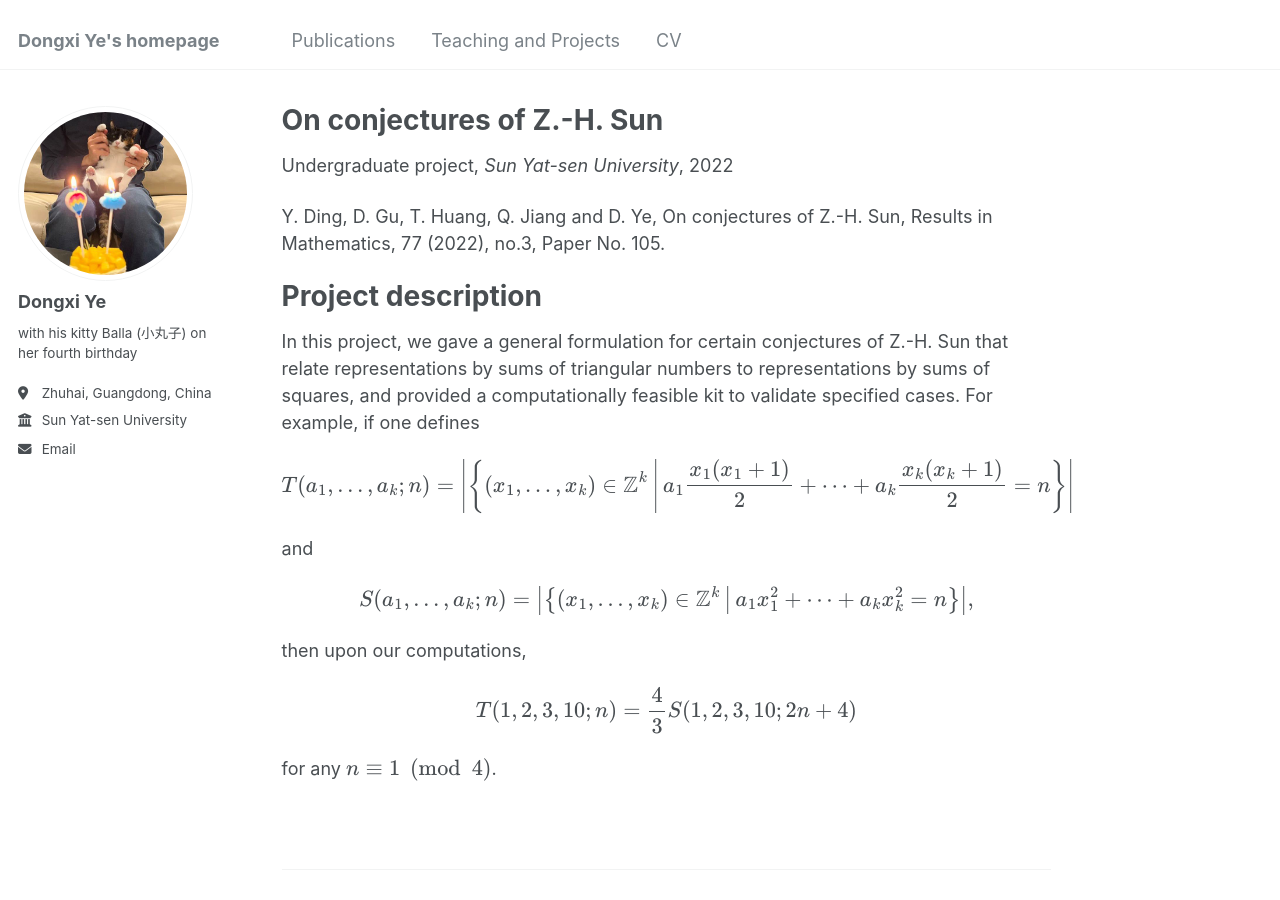
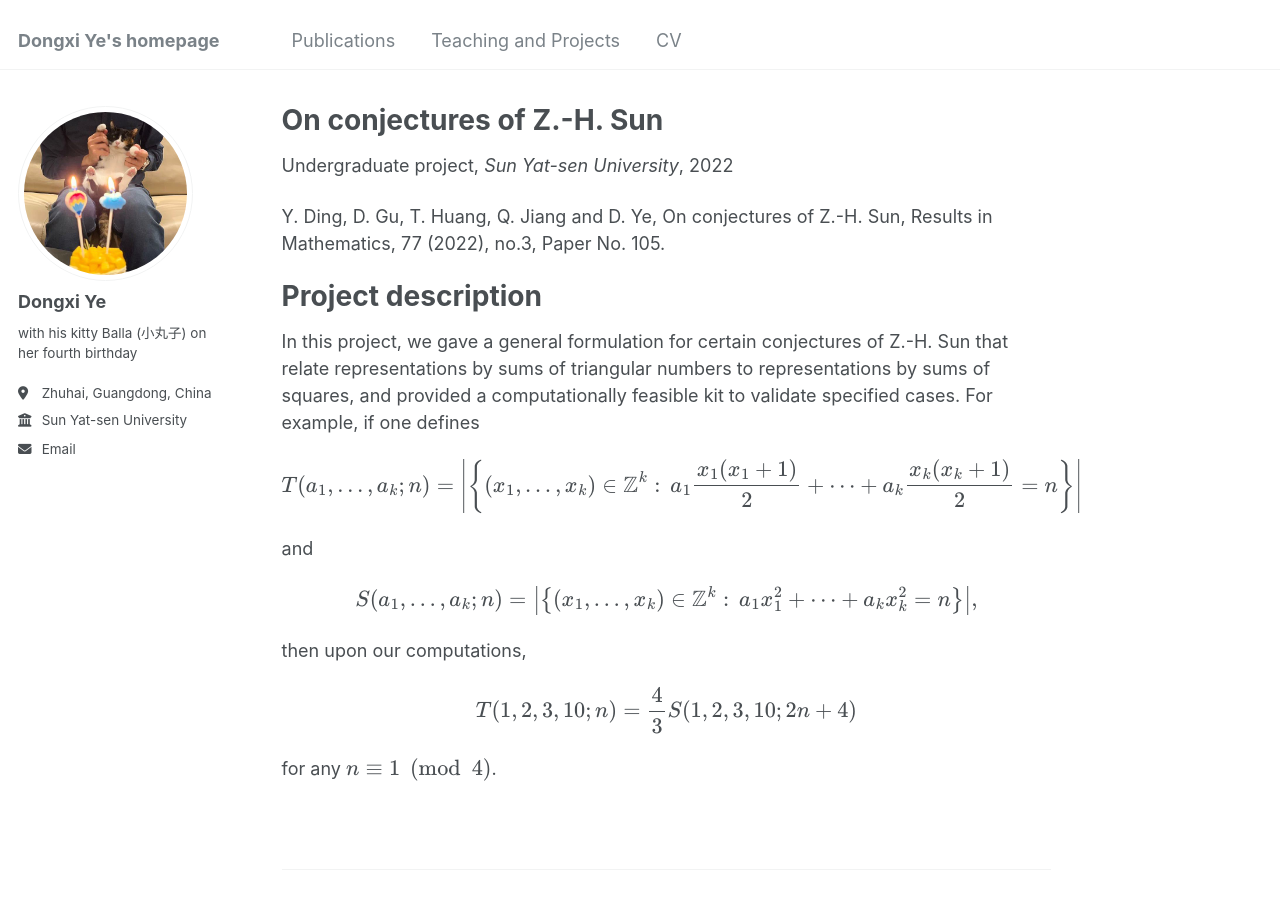
Before and after one commit to Dongxi-Ye/homepage, a Jekyll site: the page built from _teaching/Project 2022.md, in a window 1280 px wide and 900 px high. Built offline with Jekyll 4.4.1, drawn with Linux system fonts in a browser that asks for light colours.

Commit message:
Update Project 2022.md

```diff
--- a/_teaching/Project 2022.md
+++ b/_teaching/Project 2022.md
@@ -14,11 +14,11 @@ Project description
 In this project, we gave a general formulation for certain conjectures of Z.-H. Sun that relate representations by sums of triangular numbers to representations
 by sums of squares, and provided a computationally feasible kit to validate specified cases. For example, if one defines
 
-$$T(a_{1},\ldots,a_{k};n)=\left|\left\{(x_{1},\ldots,x_{k})\in\mathbb{Z}^{k}\left|\,a_{1}\frac{x_{1}(x_1+1)}{2}+\cdots+a_{k}\frac{x_{k}(x_k+1)}{2}=n\right.\right\}\right|$$
+$$T(a_{1},\ldots,a_{k};n)=\left|\left\{(x_{1},\ldots,x_{k})\in\mathbb{Z}^{k}:\,a_{1}\frac{x_{1}(x_1+1)}{2}+\cdots+a_{k}\frac{x_{k}(x_k+1)}{2}=n \right\}\right|$$
 
 and
 
-$$S(a_{1},\ldots,a_{k};n)=\left|\left\{(x_{1},\ldots,x_{k})\in\mathbb{Z}^{k}\left|\,a_{1}x_{1}^{2}+\cdots+a_{k}x_{k}^{2}=n\right.\right\}\right|,$$
+$$S(a_{1},\ldots,a_{k};n)=\left|\left\{(x_{1},\ldots,x_{k})\in\mathbb{Z}^{k}:\,a_{1}x_{1}^{2}+\cdots+a_{k}x_{k}^{2}=n \right\}\right|,$$
 
 then upon our computations,
 
```
